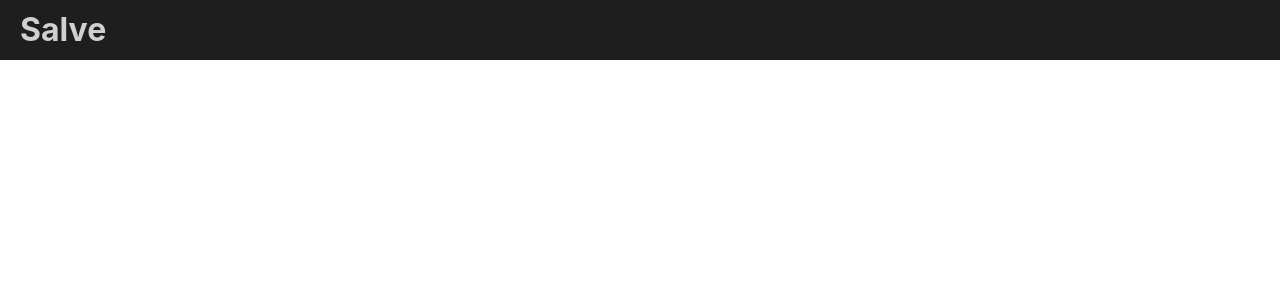
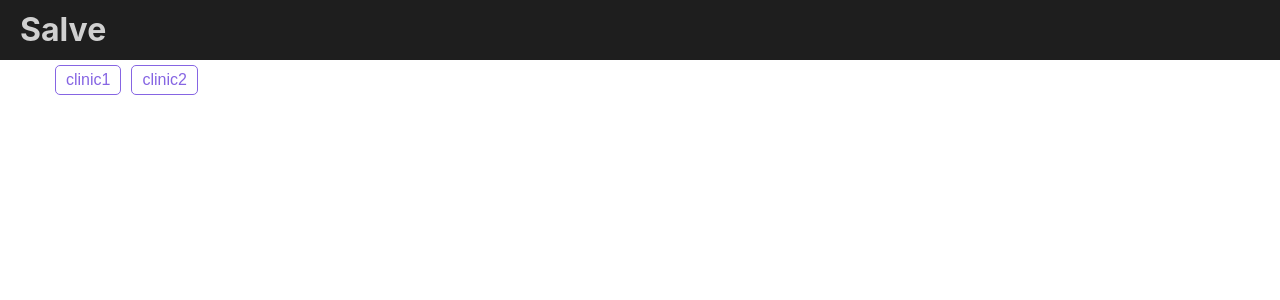
Before and after one commit to aamirco/salve, a React (Create React App) app in the folder app/: page / in a window 1280 px wide. Shown: the top 300 px of the page. Built offline with nearby package versions, Linux system fonts and the light colour scheme.

Commit message:
create clinic switcher

```diff
--- a/app/src/App.tsx
+++ b/app/src/App.tsx
@@ -1,15 +1,24 @@
+import { ClinicSwitcher } from "./modules/ClinicSwitcher";
+import { Navigation } from "./modules/Navigation";
+import styled from "styled-components";
 // import { fetchClinics } from "./api/clinics";
 // import { fetchPatients } from "./api/patients";
-import { Navigation } from "./modules/Navigation";
 
+const Container = styled.div`
+  padding: 0 50px;
+`;
 function App() {
   // fetchClinics().then((res) => console.log(res));
   // fetchPatients("1").then((res) => console.log(res));
   // fetchPatients("2").then((res) => console.log(res));
+
   return (
-    <div>
+    <>
       <Navigation />
-    </div>
+      <Container>
+        <ClinicSwitcher />
+      </Container>
+    </>
   );
 }
 
--- /dev/null
+++ b/app/src/modules/ClinicSwitcher/ClinicSwitcher.tsx
@@ -0,0 +1,36 @@
+import { useState } from "react";
+import styled from "styled-components";
+
+const ClinicSwitcherWrapper = styled.div`
+  display: flex;
+`;
+interface IButton {
+  selected: boolean;
+}
+const Button = styled.button<IButton>`
+  border: 1px solid #8665e3;
+  background-color: ${(props) => (props.selected ? "#8665e3" : "white")};
+  color: ${(props) => (props.selected ? "white" : "#8665e3")};
+  font-size: 16px;
+  margin: 5px;
+  border-radius: 5px;
+  padding: 5px 10px;
+`;
+const clinics = ["clinic1", "clinic2"];
+const ClinicSwitcher = () => {
+  const [selectedClinic, setSelectedClinic] = useState("");
+  return (
+    <ClinicSwitcherWrapper>
+      {clinics.map((clinic) => (
+        <Button
+          selected={clinic === selectedClinic}
+          onClick={() => setSelectedClinic(clinic)}
+        >
+          {clinic}
+        </Button>
+      ))}
+    </ClinicSwitcherWrapper>
+  );
+};
+
+export default ClinicSwitcher;
--- /dev/null
+++ b/app/src/modules/ClinicSwitcher/index.ts
@@ -0,0 +1,3 @@
+import ClinicSwitcher from "./ClinicSwitcher";
+
+export { ClinicSwitcher };
```
